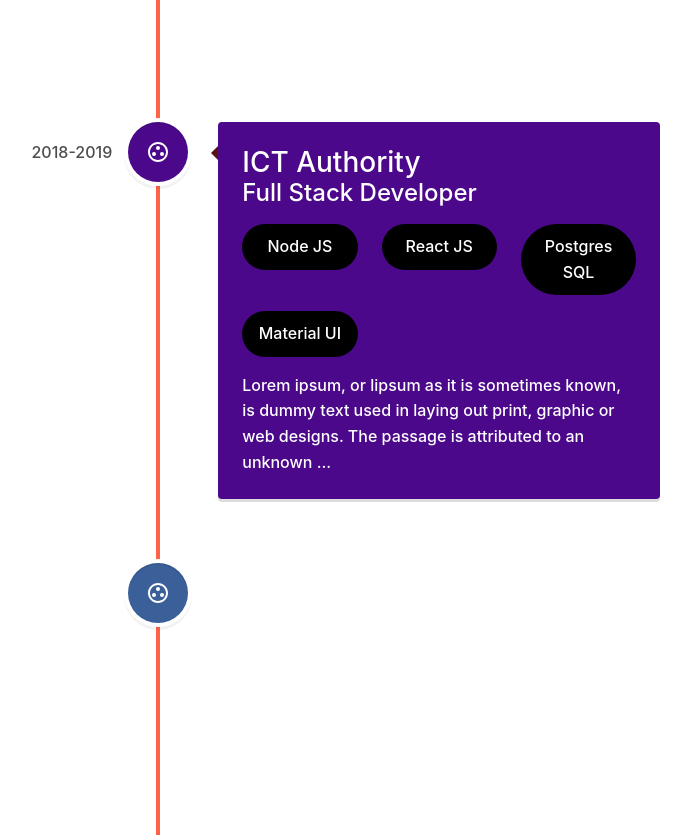
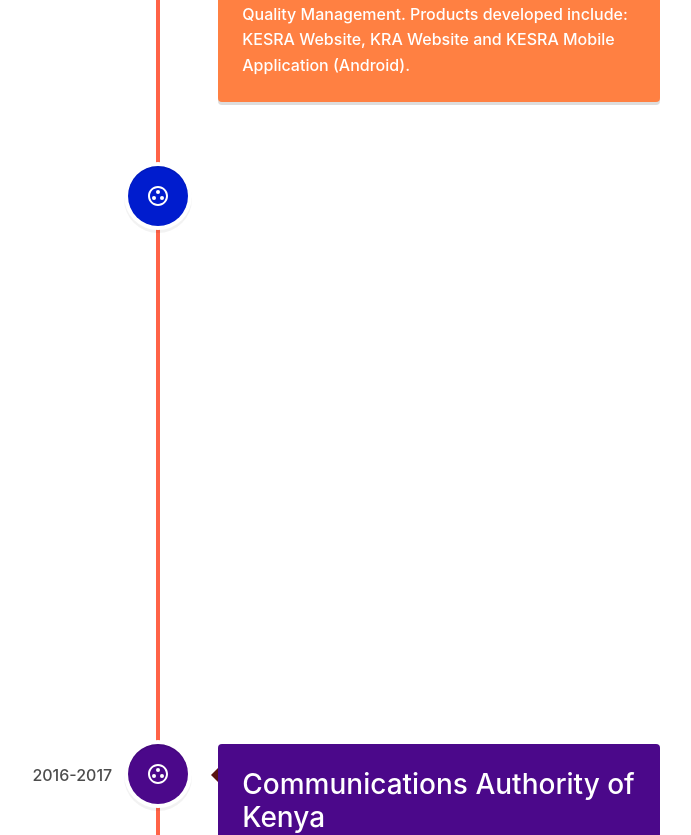
Before and after one commit to otienosylvery/React-Web-Portfolio, a React (Create React App) app in the folder client/: page / in a window 1280 px wide. Shown: the part 2210-3045 px from the top of the page, without its empty margins (482-1173 px from the left). Built offline with nearby package versions, Linux system fonts and the light colour scheme.

Commit message:
#Work Experience Commit

```diff
--- a/client/src/components/WorkExperience/WorkExperience.js
+++ b/client/src/components/WorkExperience/WorkExperience.js
@@ -10,31 +10,36 @@
 
     const data =[
         {
-            companyName: "Communications Authority",
-            position: 'Full Stack Developer',
-            role: 'Lorem ipsum, or lipsum as it is sometimes known, is dummy text used in laying out print, graphic or web designs. The passage is attributed to an unknown ...',
-            year:'2021-2022',
+            companyName: "Kenya Revenue Authority",
+            position: 'Software Developer (M-Service)',
+            role: 'As a software developer in the M-Service Section, I was invovled to a big part in designing, building, deploying and maintaining both mobile and robust system applications, developing new systems to automate business processes in conformity with design artefacts and system request chages (SRCs), collaborating with cross functional teams to analyse, design and ship new features as well as performing peer reviews and unit tests to guarantee quality before final submissions to Quality Management. Products developed include: KRA Staff App (Android) and KRA M-Service Application (Android).',
+            year:'2021-2023',
             techSkills:[
                 {
-                    techName:'Node JS'
+                    techName:'Android Studio'
+                },
+                {
+                    techName:'Java'
+                },
+                {
+                    techName:'Kotlin'
                 },
                 {
                     techName:'React JS'
                 },
                 {
-                    techName:'Postgres SQL'
+                    techName:'SpringBoot'
                 },
                 {
                     techName:'Material UI'
                 },
 
-
             ]
         },
         {
-            companyName: "Unicool International",
-            position: 'Front End Developer',
-            role:'Lorem ipsum, or lipsum as it is sometimes known, is dummy text used in laying out print, graphic or web designs. The passage is attributed to an unknown ...',
+            companyName: "ICT Authority of Kenya",
+            position: 'Software Developer',
+            role:'I worked as a Software Developer for the ICT Authority stationed at the Kenya Revenue Authority HQ, I took part in designing, building, deploying and maintaining system as well as web applications, developing new systems to automate business processes in conformity with design artefacts and system request chages (SRCs), collaborating with cross functional teams to analyse, design and ship new features as well as performing peer reviews and unit tests to guarantee quality before final submissions to Quality Management. Products developed include: KESRA Website, KRA Website and KESRA Mobile Application (Android).',
             year:'2020-2021',
             techSkills:[
                 {
@@ -54,111 +59,44 @@
             ]
         },
         {
-            companyName: "Kenya Revenue Authority",
-            position: 'Full Stack Developer',
-            role:'Lorem ipsum, or lipsum as it is sometimes known, is dummy text used in laying out print, graphic or web designs. The passage is attributed to an unknown ...',
-            year:'2019-2020',
+            companyName: "Unicool International Ltd (Kenya)",
+            position: 'ICT Officer',
+            role:'As an ICT Officer at the organization, I was tasked with providing User support & helpdesk support, Installation and configuration of Operating Systems and Application Software, Setup of new computers and peripherals, User Active Directory Management, Network maintenance and troubleshooting as Unicool  website design and development.',
+            year:'2018-2019',
             techSkills:[
                 {
-                    techName:'Node JS'
+                    techName:'UAD'
                 },
                 {
-                    techName:'React JS'
+                    techName:'Computer OS'
                 },
                 {
-                    techName:'Postgres SQL'
+                    techName:'MySQL'
                 },
                 {
-                    techName:'Material UI'
+                    techName:'JavaScript'
+                },
+                {
+                    techName:'HTML/CSS'
                 },
 
 
             ]
         },
         {
-            companyName: "ICT Authority",
-            position: 'Full Stack Developer',
-            year:'2018-2019',
-            role:'Lorem ipsum, or lipsum as it is sometimes known, is dummy text used in laying out print, graphic or web designs. The passage is attributed to an unknown ...',
+            companyName: "Communications Authority of Kenya",
+            position: 'ICT Student Intern',
+            role:'As an ICT Student Intern at the organization, I was tasked with providing User support & helpdesk support, Installation and configuration of Operating Systems and Application Software, Setup of new computers and peripherals, User Active Directory Management and Network maintenance and troubleshooting.',
+            year:'2016-2017',
             techSkills:[
                 {
-                    techName:'Node JS'
+                    techName:'UAD'
                 },
                 {
-                    techName:'React JS'
+                    techName:'Computer OS'
                 },
                 {
-                    techName:'Postgres SQL'
-                },
-                {
-                    techName:'Material UI'
-                },
-
-
-            ]
-        },
-        {
-            companyName: "Google",
-            position: 'Full Stack Developer',
-            year:'2021',
-            role:'Lorem ipsum, or lipsum as it is sometimes known, is dummy text used in laying out print, graphic or web designs. The passage is attributed to an unknown ...',
-            techSkills:[
-                {
-                    techName:'Node JS'
-                },
-                {
-                    techName:'React JS'
-                },
-                {
-                    techName:'Postgres SQL'
-                },
-                {
-                    techName:'Material UI'
-                },
-
-
-            ]
-        },
-        {
-            companyName: "Microsoft",
-            position: 'Full Stack Developer',
-            year:'2021',
-            role:'Lorem ipsum, or lipsum as it is sometimes known, is dummy text used in laying out print, graphic or web designs. The passage is attributed to an unknown ...',
-            techSkills:[
-                {
-                    techName:'Node JS'
-                },
-                {
-                    techName:'React JS'
-                },
-                {
-                    techName:'Postgres SQL'
-                },
-                {
-                    techName:'Material UI'
-                },
-
-
-            ]
-        },
-
-        {
-            companyName: "Huawei",
-            position: 'Full Stack Developer',
-            year:'2021',
-            role:'Lorem ipsum, or lipsum as it is sometimes known, is dummy text used in laying out print, graphic or web designs. The passage is attributed to an unknown ...',
-            techSkills:[
-                {
-                    techName:'Node JS'
-                },
-                {
-                    techName:'React JS'
-                },
-                {
-                    techName:'Postgres SQL'
-                },
-                {
-                    techName:'Material UI'
+                    techName:'MySQL'
                 },
 
 
```
